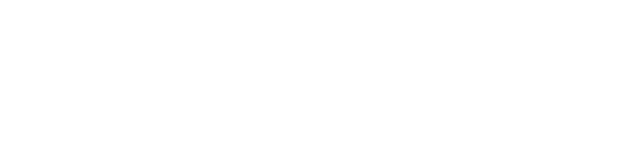
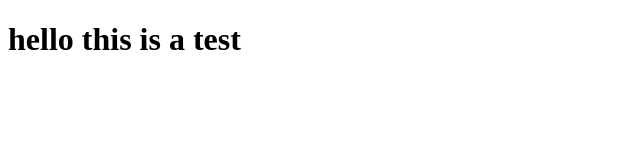
Before and after one commit to iftikharullah794/Web_Developnment, a plain HTML site: page web/index.html in a window 1280 px wide. Shown: the whole page, without its empty margins (0-640 px from the left). Drawn offline with Linux system fonts and the light colour scheme.

Commit message:
initialize a html file with code

```diff
--- a/web/index.html
+++ b/web/index.html
@@ -6,6 +6,7 @@
     <title>Document</title>
 </head>
 <body>
+    <h1>hello this is a test </h1>
 
 </body>
 </html>
```
